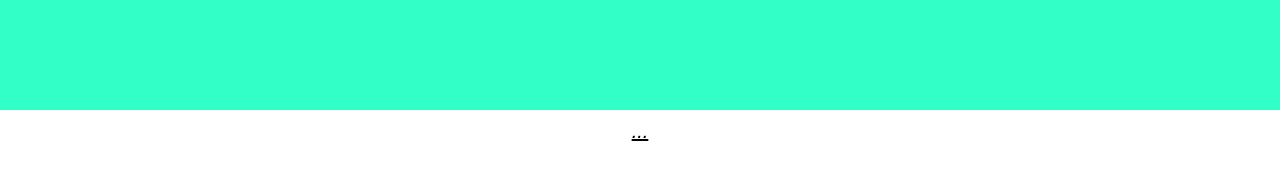
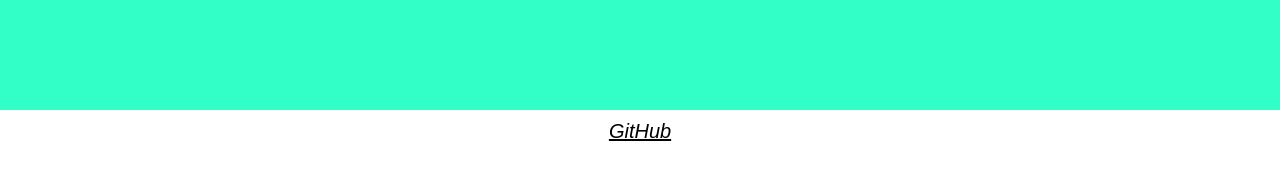
Before and after one commit to wilsonp3/creative_recipe, a plain HTML site: page index.html in a window 1280 px wide. Shown: the part 588-768 px from the top of the page. Drawn offline with nearby package versions, Linux system fonts and the light colour scheme.

Commit message:
Added Footer

```diff
--- a/index.html
+++ b/index.html
@@ -32,8 +32,8 @@
     </script>
 
     <footer>
-        <a id="footer_content" href="...">
-        ...</a>
+        <a id="footer_content" href="https://github.com/wilsonp3/creative_recipe">
+        GitHub</a>
     </footer>
 
   </body>
```
